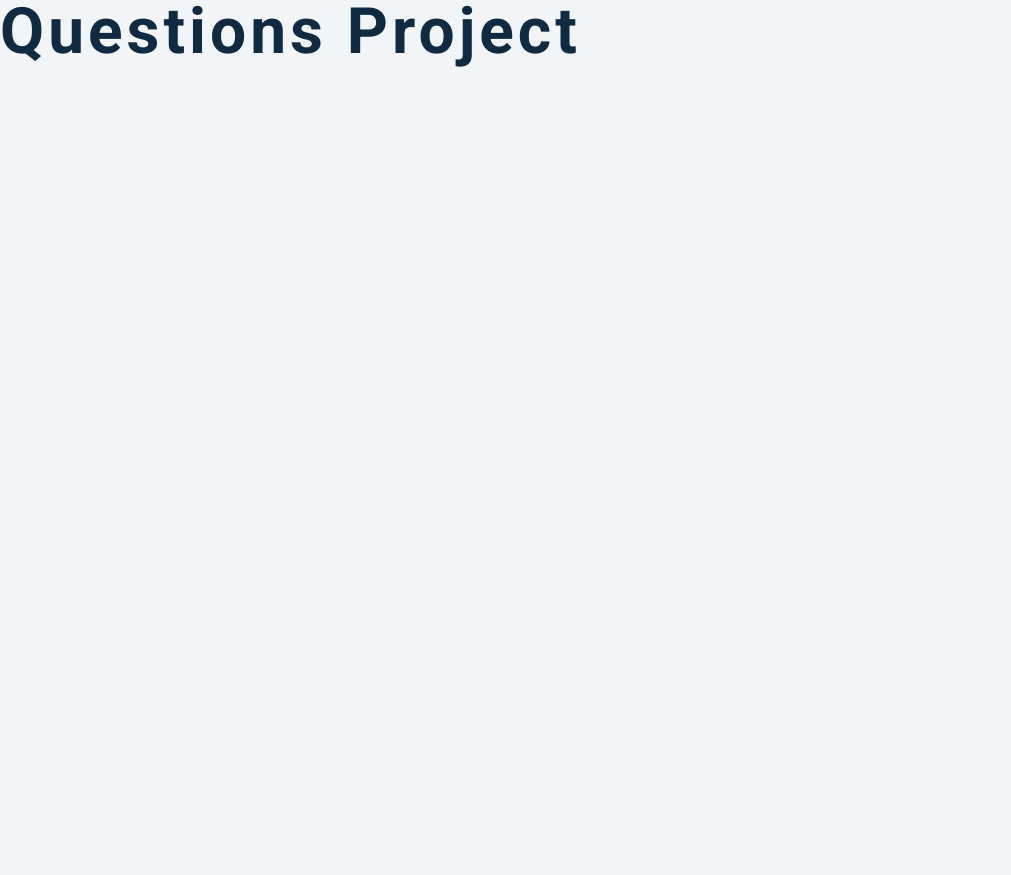
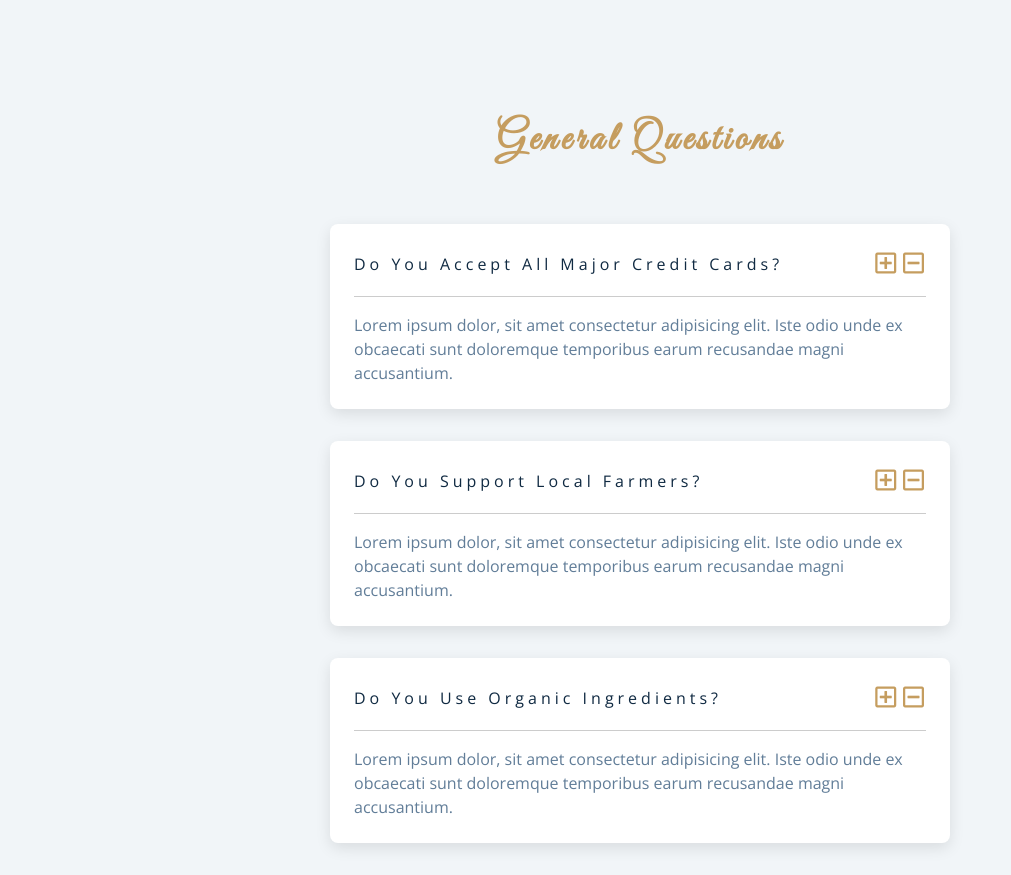
Before and after one commit to babe8901/questions, a plain HTML site: page index.html in a window 1280 px wide. Shown: the whole page, without its empty margins (0-1011 px from the left). Before the commit the page ends 800 px from the top, so only its background shows below. Drawn offline with nearby package versions, Linux system fonts and the light colour scheme.

Commit message:
index.html completed

```diff
--- a/index.html
+++ b/index.html
@@ -18,7 +18,82 @@
     <link rel="stylesheet" href="styles.css" />
   </head>
   <body>
-    <h1>questions project</h1>
+    <section class="questions">
+      <div class="title">
+        <h2>general questions</h2>
+      </div>
+      <div class="section-center">
+        <!-- single question -->
+        <article class="question">
+          <div class="question-title">
+            <p>do you accept all major credit cards?</p>
+            <button class="question-btn">
+              <span class="plus-icon">
+                <i class="far fa-plus-square"></i>
+              </span>
+              <span class="minus-icon">
+                <i class="far fa-minus-square"></i>
+              </span>
+            </button>
+          </div>
+          <!-- question text -->
+          <div class="question-text">
+            <p>
+              Lorem ipsum dolor, sit amet consectetur adipisicing elit. Iste
+              odio unde ex obcaecati sunt doloremque temporibus earum recusandae
+              magni accusantium.
+            </p>
+          </div>
+        </article>
+        <!-- end single question -->
+        <!-- single question -->
+        <article class="question">
+          <div class="question-title">
+            <p>do you support local farmers?</p>
+            <button class="question-btn">
+              <span class="plus-icon">
+                <i class="far fa-plus-square"></i>
+              </span>
+              <span class="minus-icon">
+                <i class="far fa-minus-square"></i>
+              </span>
+            </button>
+          </div>
+          <!-- question text -->
+          <div class="question-text">
+            <p>
+              Lorem ipsum dolor, sit amet consectetur adipisicing elit. Iste
+              odio unde ex obcaecati sunt doloremque temporibus earum recusandae
+              magni accusantium.
+            </p>
+          </div>
+        </article>
+        <!-- end single question -->
+        <!-- single question -->
+        <article class="question">
+          <div class="question-title">
+            <p>do you use organic ingredients?</p>
+            <button class="question-btn">
+              <span class="plus-icon">
+                <i class="far fa-plus-square"></i>
+              </span>
+              <span class="minus-icon">
+                <i class="far fa-minus-square"></i>
+              </span>
+            </button>
+          </div>
+          <!-- question text -->
+          <div class="question-text">
+            <p>
+              Lorem ipsum dolor, sit amet consectetur adipisicing elit. Iste
+              odio unde ex obcaecati sunt doloremque temporibus earum recusandae
+              magni accusantium.
+            </p>
+          </div>
+        </article>
+        <!-- end single question -->
+      </div>
+    </section>
     <!-- javascript -->
     <script src="app.js"></script>
   </body>
```
Also changed, not shown: 2 other files.
